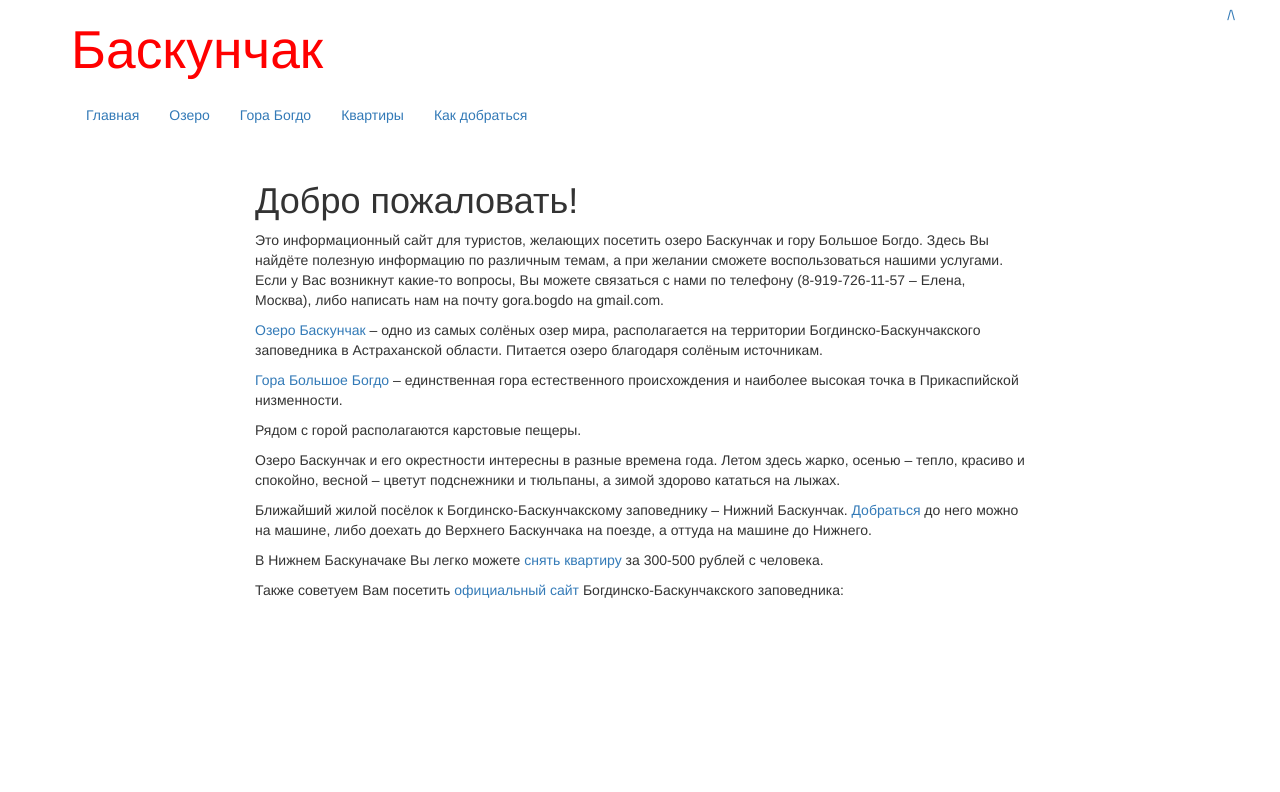
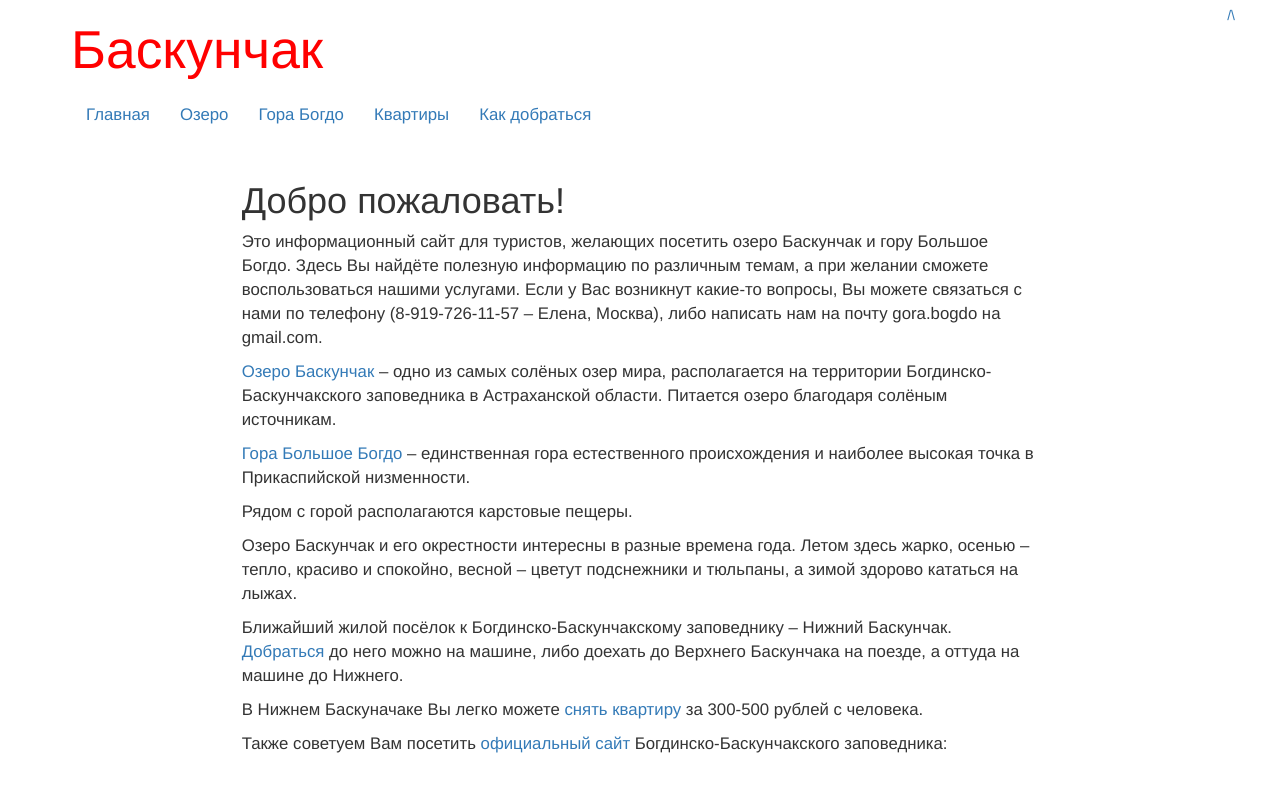
Before and after one commit to Baskunchak/baskunchak.github.io, a Jekyll site: the page built from index.md, in a window 1280 px wide. Shown: the top 792 px of the page. Built offline with Jekyll 4.4.1, drawn with Linux system fonts in a browser that asks for light colours.

Commit message:
Update style.css

```diff
--- a/css/style.css
+++ b/css/style.css
@@ -1,6 +1,6 @@
 .main {
-    padding-left: 150pt;
-    padding-right: 150pt;
+    padding-left: 140pt;
+    padding-right: 140pt;
 }
 
 @media (max-width: 980px) {
@@ -35,7 +35,7 @@ body {
 }
 
 p, li {
-    font-size: 100%;
+    font-size: 120%;
 }
 
 p::first-line {
```
